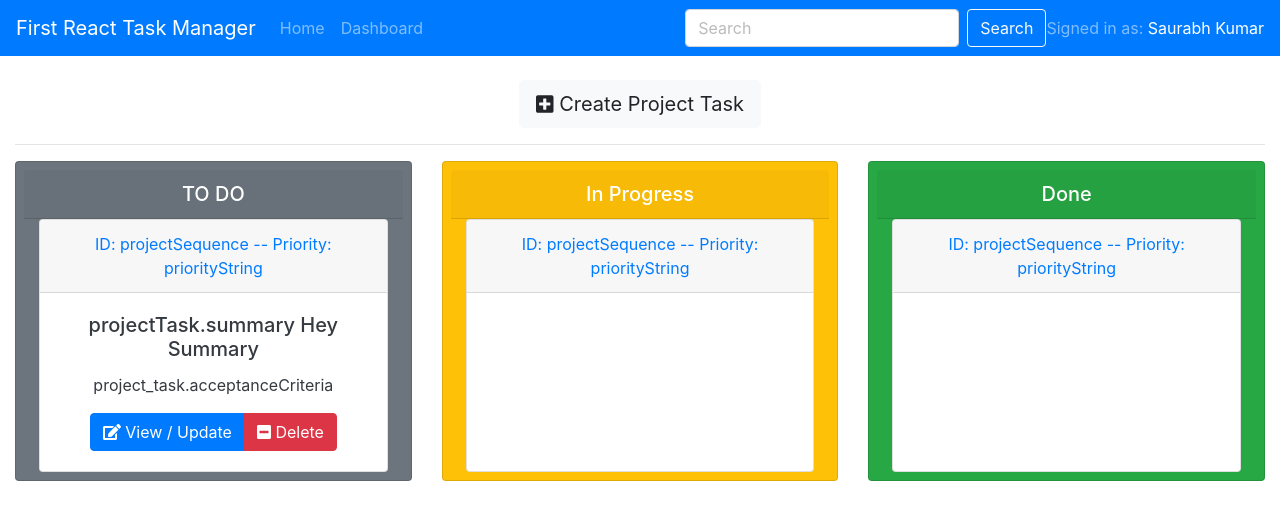
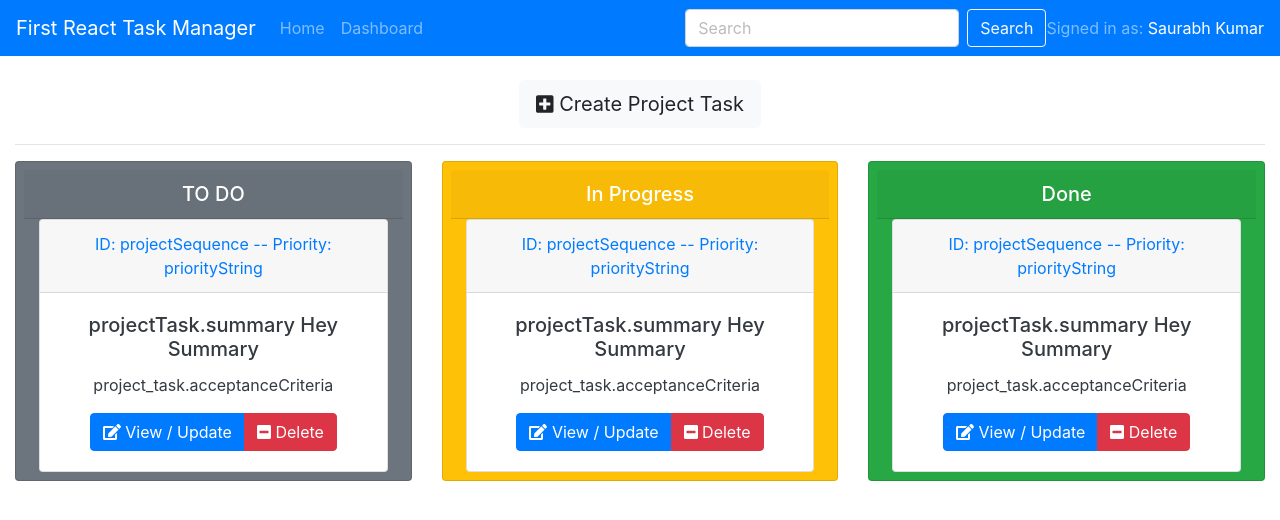
Before and after one commit to saurabhpro/first-react-task-manager-app, a React (Create React App) app: page /projectBoard/1 in a window 1280 px wide. Shown: the top 520 px of the page. Built offline with nearby package versions, Linux system fonts and the light colour scheme.

Commit message:
refactored project tasks ui componenents

```diff
--- a/src/components/project-board/Backlog.js
+++ b/src/components/project-board/Backlog.js
@@ -1,8 +1,41 @@
 import React, { Component } from "react";
+
+import Card from "react-bootstrap/Card";
+import CardDeck from "react-bootstrap/CardDeck";
+
+import ProjectTask from "../project-board/project-task/ProjectTask";
 
 class Backlog extends Component {
   render() {
-    return <div></div>;
+    return (
+      <CardDeck>
+        <Card bg="secondary" text="white" className="mb-2 text-center p-2">
+          <Card.Header as="h5">TO DO</Card.Header>
+          <ProjectTask />
+        </Card>
+
+        <Card
+          md={{ offset: 1 }}
+          bg="warning"
+          text="white"
+          className="mb-2 text-center p-2"
+        >
+          <Card.Header as="h5">In Progress</Card.Header>
+          <ProjectTask />
+        </Card>
+
+        <Card
+          md={{ offset: 1 }}
+          bg="success"
+          text="white"
+          className="mb-2 text-center p-2"
+        >
+          <Card.Header as="h5">Done</Card.Header>
+
+          <ProjectTask />
+        </Card>
+      </CardDeck>
+    );
   }
 }
 
--- a/src/components/project-board/ProjectBoard.js
+++ b/src/components/project-board/ProjectBoard.js
@@ -1,14 +1,12 @@
 import React, { Component } from "react";
 
 import Container from "react-bootstrap/Container";
-import Card from "react-bootstrap/Card";
-import CardDeck from "react-bootstrap/CardDeck";
+import { Link } from "react-router-dom";
+
 import Button from "react-bootstrap/Button";
-import ButtonGroup from "react-bootstrap/ButtonGroup";
 
 import { FontAwesomeIcon } from "@fortawesome/react-fontawesome";
-
-import { Link } from "react-router-dom";
+import Backlog from "./Backlog";
 
 class ProjectBoard extends Component {
   render() {
@@ -22,67 +20,8 @@
             <FontAwesomeIcon icon="plus-square" /> Create Project Task
           </Button>
         </Link>
-
         <hr />
-
-        <CardDeck>
-          <Card bg="secondary" text="white" className="mb-2 text-center p-2">
-            <Card.Header as="h5">TO DO</Card.Header>
-
-            <Card text="dark">
-              <Card.Header className="text-primary">
-                ID: projectSequence -- Priority: priorityString
-              </Card.Header>
-              <Card.Body>
-                <Card.Title>projectTask.summary Hey Summary</Card.Title>
-                <Card.Text className="text-truncate">
-                  project_task.acceptanceCriteria
-                </Card.Text>
-
-                <ButtonGroup>
-                  {" "}
-                  <Button variant="primary">
-                    <FontAwesomeIcon icon="edit" /> View / Update
-                  </Button>
-                  <Button variant="danger">
-                    <FontAwesomeIcon icon="minus-square" /> Delete
-                  </Button>
-                </ButtonGroup>
-              </Card.Body>
-            </Card>
-          </Card>
-
-          <Card
-            md={{ offset: 1 }}
-            bg="warning"
-            text="white"
-            className="mb-2 text-center p-2"
-          >
-            <Card.Header as="h5">In Progress</Card.Header>
-            <Card text="dark">
-              <Card.Header className="text-primary">
-                ID: projectSequence -- Priority: priorityString
-              </Card.Header>
-              <Card.Body></Card.Body>
-            </Card>
-          </Card>
-
-          <Card
-            md={{ offset: 1 }}
-            bg="success"
-            text="white"
-            className="mb-2 text-center p-2"
-          >
-            <Card.Header as="h5">Done</Card.Header>
-
-            <Card text="dark">
-              <Card.Header className="text-primary">
-                ID: projectSequence -- Priority: priorityString
-              </Card.Header>
-              <Card.Body></Card.Body>
-            </Card>
-          </Card>
-        </CardDeck>
+        <Backlog/>
       </Container>
     );
   }
--- a/src/components/project-board/project-task/ProjectTask.js
+++ b/src/components/project-board/project-task/ProjectTask.js
@@ -1,9 +1,37 @@
 import React, { Component } from "react";
+
+import Card from "react-bootstrap/Card";
+import Button from "react-bootstrap/Button";
+import ButtonGroup from "react-bootstrap/ButtonGroup";
+
+import { FontAwesomeIcon } from "@fortawesome/react-fontawesome";
 
 class ProjectTask extends Component {
   render() {
-    return <div></div>;
+    return (
+      <Card text="dark">
+        <Card.Header className="text-primary">
+          ID: projectSequence -- Priority: priorityString
+        </Card.Header>
+        <Card.Body>
+          <Card.Title>projectTask.summary Hey Summary</Card.Title>
+          <Card.Text className="text-truncate">
+            project_task.acceptanceCriteria
+          </Card.Text>
+
+          <ButtonGroup>
+            {" "}
+            <Button variant="primary">
+              <FontAwesomeIcon icon="edit" /> View / Update
+            </Button>
+            <Button variant="danger">
+              <FontAwesomeIcon icon="minus-square" /> Delete
+            </Button>
+          </ButtonGroup>
+        </Card.Body>
+      </Card>
+    );
   }
 }
 
-export default  ProjectTask ;
+export default ProjectTask;
```
